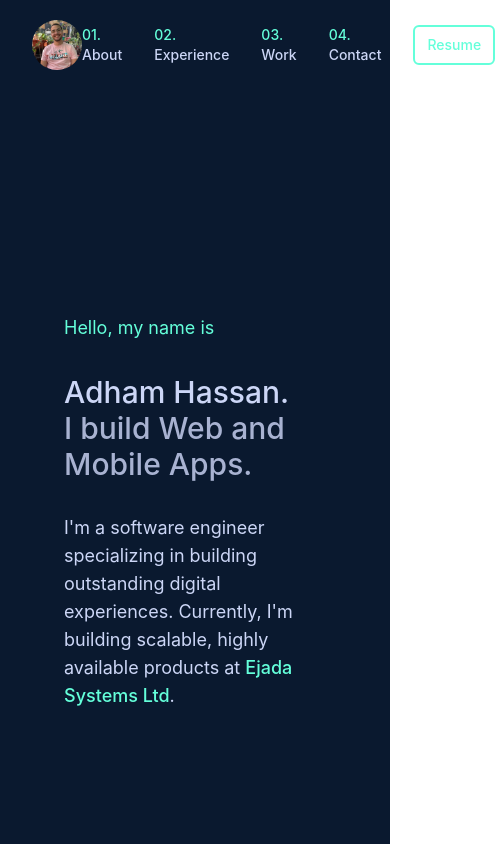
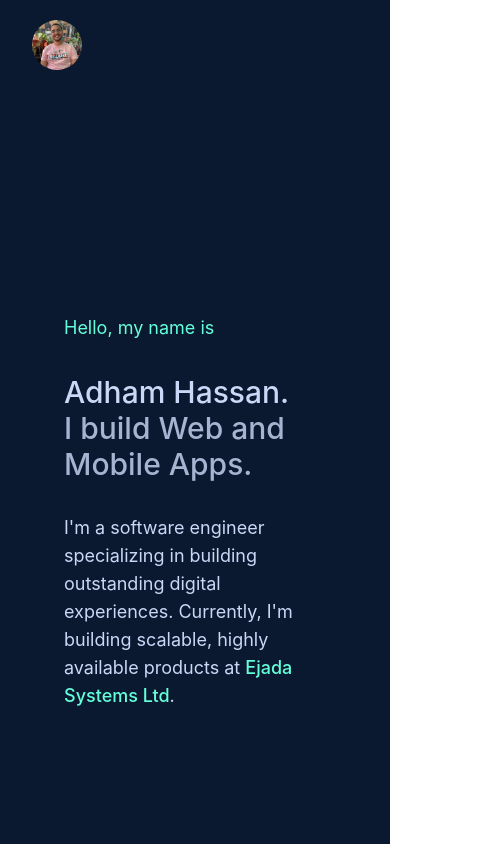
Before and after one commit to adhamhassan99/portfolio, a React (Vite) app: page / in a window 390 px wide. Shown: the top 844 px of the page, 495 px wide, since content can reach past the window. Built offline with nearby package versions, Linux system fonts and the light colour scheme.

Commit message:
fix navigation

```diff
--- a/src/App.tsx
+++ b/src/App.tsx
@@ -3,7 +3,7 @@ import { AboutMe, Hero, NavBar, Section } from "./components";
 
 function App() {
   return (
-    <div className="App bg-Navy w-full">
+    <div className="App bg-Navy w-full ">
       <NavBar />
       <Section className="">
         <Hero />
--- a/src/components/NavBar/NavBar.tsx
+++ b/src/components/NavBar/NavBar.tsx
@@ -8,7 +8,7 @@ export default function NavBar({}: Props) {
   return (
     <div className="py-5 px-8 flex justify-between">
       <Avatar sx={{ width: 50, height: 50 }} src="../src/assets/dp.jpeg" />
-      <div className="flex gap-8 items-center">
+      <div className=" gap-8 items-center hidden  sm:flex">
         <TopNavLink number={1} title="About" navTo="#about" />
         <TopNavLink number={2} title="Experience" navTo="#experience" />
         <TopNavLink number={3} title="Work" navTo="#work" />
```
